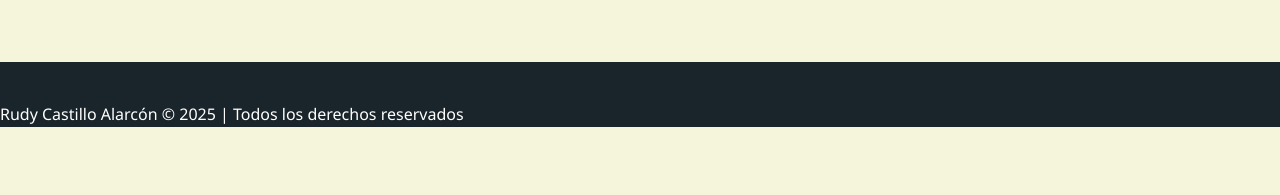
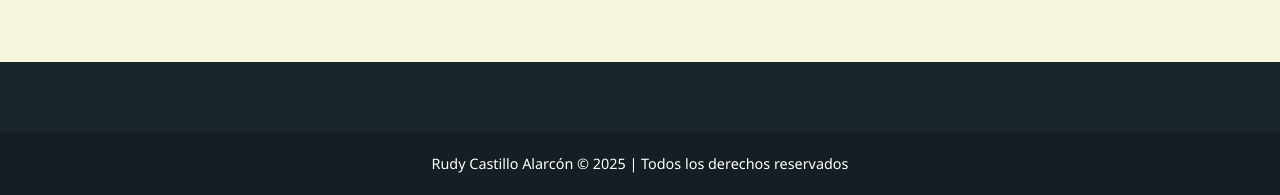
Before and after one commit to Mouzeh2/TejonDeLaMiel, a plain HTML site: page web tejon/galeria.html in a window 1280 px wide. Shown: the part 1031-1226 px from the top of the page. Before the commit the page ends 1158 px from the top, so only its background shows below. Drawn offline with Linux system fonts and the light colour scheme.

Commit message:
Update galeria.html

```diff
--- a/web tejon/galeria.html
+++ b/web tejon/galeria.html
@@ -95,6 +95,7 @@
         </section>
     </main>
     <footer>
+        <div class="footer-bottom">
         <p>Rudy Castillo Alarcón &copy; 2025 | Todos los derechos reservados</p>
     </footer>
 </body>
```
